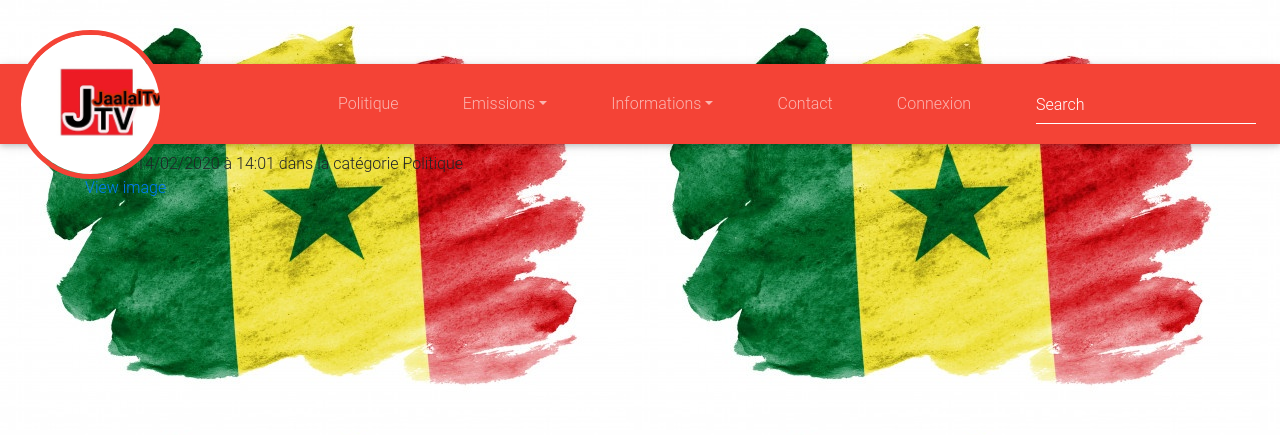
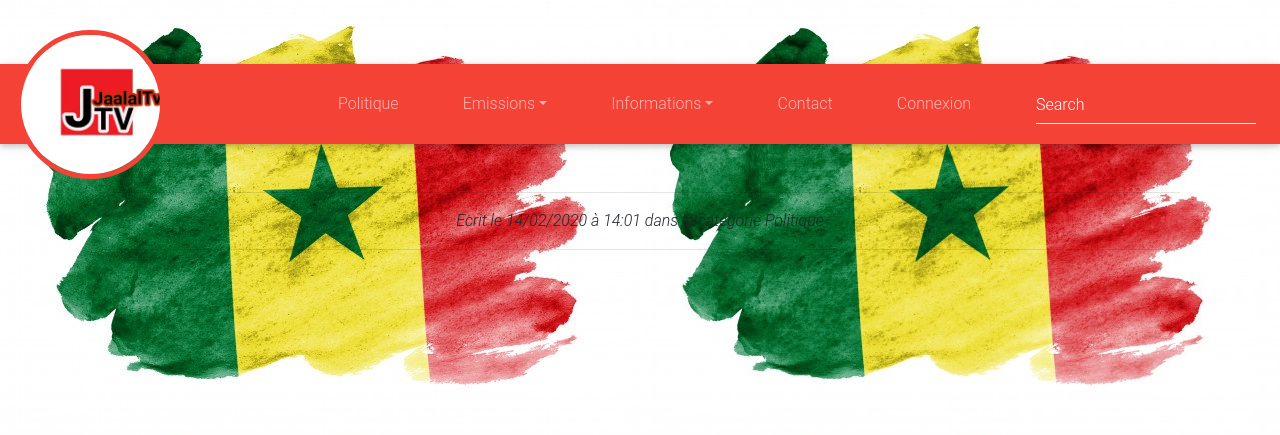
Before and after one commit to Finskou/JalTv, a Symfony app: template templates/blog/show.html.twig in a window 1280 px wide. Shown: the top 435 px of the page. Run offline with Twig, Linux system fonts and the light colour scheme; the template is opened without the code that fills it, so the values that code supplies are empty; some libraries are stand-ins or nearby versions; some web fonts are replaced.

Commit message:
update article css

```diff
--- a/public/css/style.css
+++ b/public/css/style.css
@@ -1,9 +1,10 @@
 
 /********************************Navbar*******************/
 
-body{
+body {
   background-image: url('../vue/img/drapeau.jpg');
 }
+
 .logo {
   border-radius: 50%;
   height:auto;
@@ -48,8 +49,6 @@
   width: 500px;
 }
 
-
-
 .foorm{
  padding:25px;
  display:flex;
--- a/src/Security/LoginFormAuthenticator.php
+++ b/src/Security/LoginFormAuthenticator.php
@@ -48,7 +48,7 @@
         $credentials = [
             'email' => $request->request->get('email'),
             'password' => $request->request->get('password'),
-            'csrf_token' => $request->request->get('_csrf_token'),
+            'csrf_token' => $request->request->get('_csrf_token')
         ];
         $request->getSession()->set(
             Security::LAST_USERNAME,
@@ -88,12 +88,13 @@
         return $credentials['password'];
     }
 
+
     public function onAuthenticationSuccess(Request $request, TokenInterface $token, $providerKey)
     {
         if ($targetPath = $this->getTargetPath($request->getSession(), $providerKey)) {
             return new RedirectResponse($targetPath);
         }
-        //redirect to some route
+        //redirect to route for new article
         return new RedirectResponse($this->urlGenerator->generate('blog_create'));
     }
 
--- a/templates/blog/show.html.twig
+++ b/templates/blog/show.html.twig
@@ -2,11 +2,12 @@
 
 
 {% block body %}
-  <article>
-        <h2> {{ article.title }}</h2>
-        <div class="metadata"> Ecrit le {{ article.createdAt| date('d/m/Y')}} à {{ article.createdAt | date('H:i') }} dans la catégorie Politique</div>
+  <article class="container mt-5">
+        <center><h2> {{ article.title }}</h2></center>
+        <hr>
+        <div class="metadata"><center><em> Ecrit le {{ article.createdAt| date('d/m/Y')}} à {{ article.createdAt | date('H:i') }} dans la catégorie Politique</em></center></div>
+        <hr>
         <div class="content">
-        <a href="{{ asset('uploads/img/' ~ task.imageFilename) }}"> View image </a>
             <img src="{{ article.image }}" alt="">
             {{ article.content | raw }}
         </div>
--- a/templates/security/login.html.twig
+++ b/templates/security/login.html.twig
@@ -16,7 +16,7 @@
         {% endif %}
 
         <input for="inputEmail" placeholder="Email" type="email" name="email" id="inputEmail" class="form-control mt-3" required autofocus><br>
-        <input for="inputPassword" placeholder="Password" type="password" name="password" id="inputPassword" class="form-control" required>
+        <input for="inputPassword" placeholder="Mot de passe" type="password" name="password" id="inputPassword" class="form-control" required>
 
         <input type="hidden" name="_csrf_token"
             value="{{ csrf_token('authenticate') }}"
```
Also changed, not shown: src/Controller/BlogController.php (+10 -1 lines), src/Entity/User.php (+0 -7 lines).
